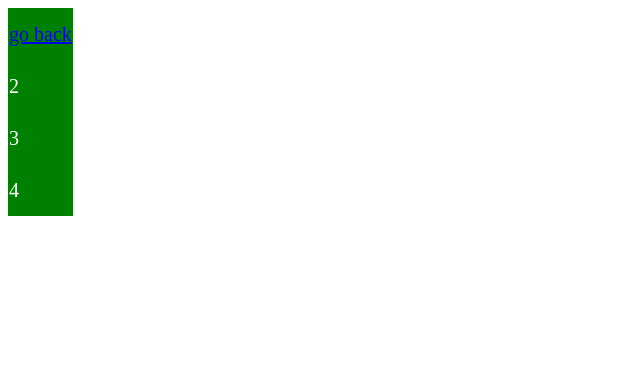
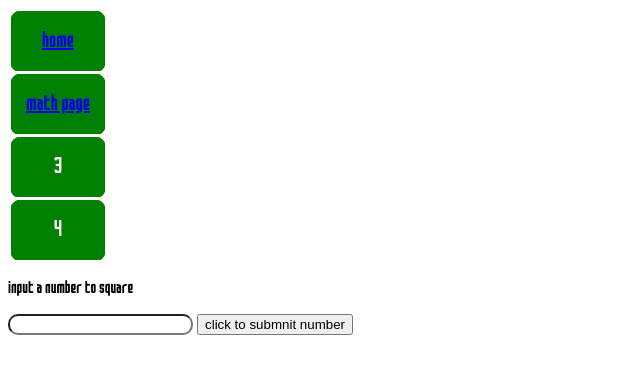
Before and after one commit to Cooper-VR/html, a PHP site: page /subPage1.html in a window 1280 px wide. Shown: the top 374 px of the page, without its empty margins (0-640 px from the left). Run offline with PHP 8.4, Linux system fonts and the light colour scheme.

Commit message:
simified and made look better

```diff
--- a/htmljavaScript.js
+++ b/htmljavaScript.js
@@ -2,7 +2,7 @@ function OnClick(number){
     let num = document.getElementById("inputField").value;
     let result = 0;
 
-    result = num * 10
+    result = num * num
 
     console.log(result);
     console.log(number);
@@ -11,6 +11,15 @@ function OnClick(number){
     document.getElementById("demo").innerHTML = result;
 }
 
-function getRoot(){
-    return "../html/firstHTML.html"
+function checkPassword(){
+    let userName=document.getElementsByClassName("userName").value;
+    let password=document.getElementsByClassName("password").value;
+
+    if (userName=="CooperVR"){
+        document.getElementsByClassName("result").innerHTML = "true";
+    }
+    else{
+        document.getElementsByClassName("result").innerHTML = "false";
+    }
+
 }
--- a/page formating.css
+++ b/page formating.css
@@ -7,15 +7,28 @@ p{
 }
 h1{
     font-size: 50px;
+    text-align: center;
 }
 @font-face {
     font-family: saoFont;
     src: url(../html/sao-ui/SAOUI-Bold.otf);
 }
-#pageLinks, #pageLinkRows, #pageLinkCol{
-    height: 50px;
+#pageLinkCol{
+    font-family: saoFont;
+    text-align: center;
+    border-radius: 12px;
+    border-style: solid;
+    height: 30px;
     background-color: green;
     font-size: 20px;
     color: white;
+    padding:15px;
 
+    transition: opacity 0.15s;
 }
+#pageLinkCol:hover{
+    opacity: 0.7;
+}
+input{
+    border-radius: 10px;
+}
--- a/subPage1.html
+++ b/subPage1.html
@@ -13,10 +13,10 @@
 
         <table id=pageLinks title="pages">
             <tr id="pageLinkRows">
-                <td id="pageLinkCol"><a href="index.html" link="color:'white;'" >go back</a></td>
+                <td id="pageLinkCol"><a href="index.html" link="color:'white;'" >home</a></td>
             </tr>
             <tr id="pageLinkRows">
-                <td id="pageLinkCol">2</td>
+                <td id="pageLinkCol"><a href="subPage1.html">math page</a></td>
             </tr>
             <tr id="pageLinkRows">
                 <td id="pageLinkCol">3</td>
@@ -24,8 +24,11 @@
             <tr id="pageLinkRows">
                 <td id="pageLinkCol">4</td>
             </tr>
-
-
         </table>
 
+        <p>input a number to square</p>
+        <input type="number" id="inputField">
+        <button onclick="OnClick(document.getElementById('inputField').value)">click to submnit number</button>
+        <p id="demo"></p>
+
     </html>
```
Also changed, not shown: index.html (+12 -62 lines).
